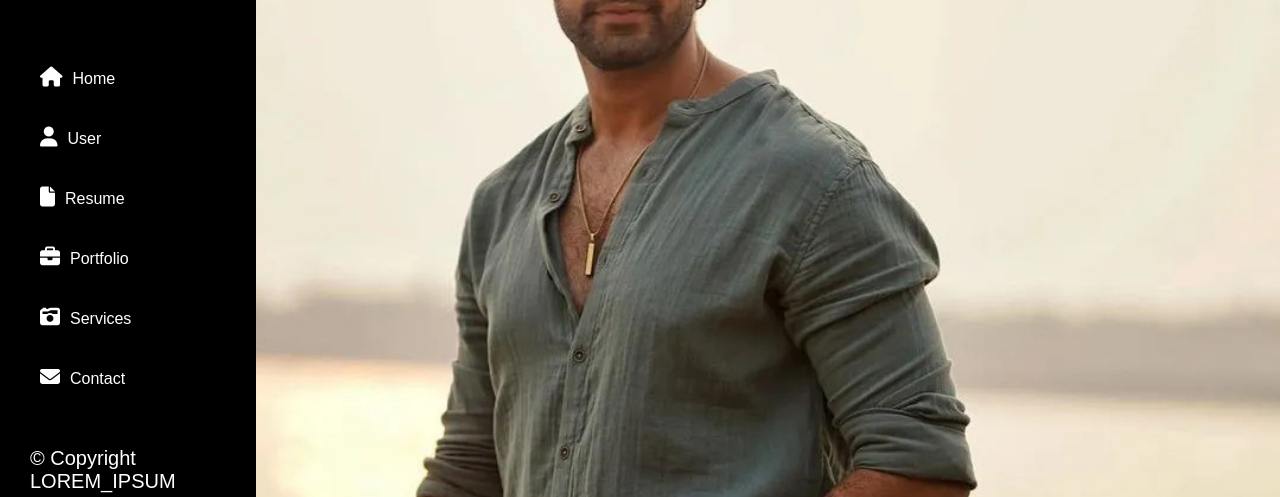
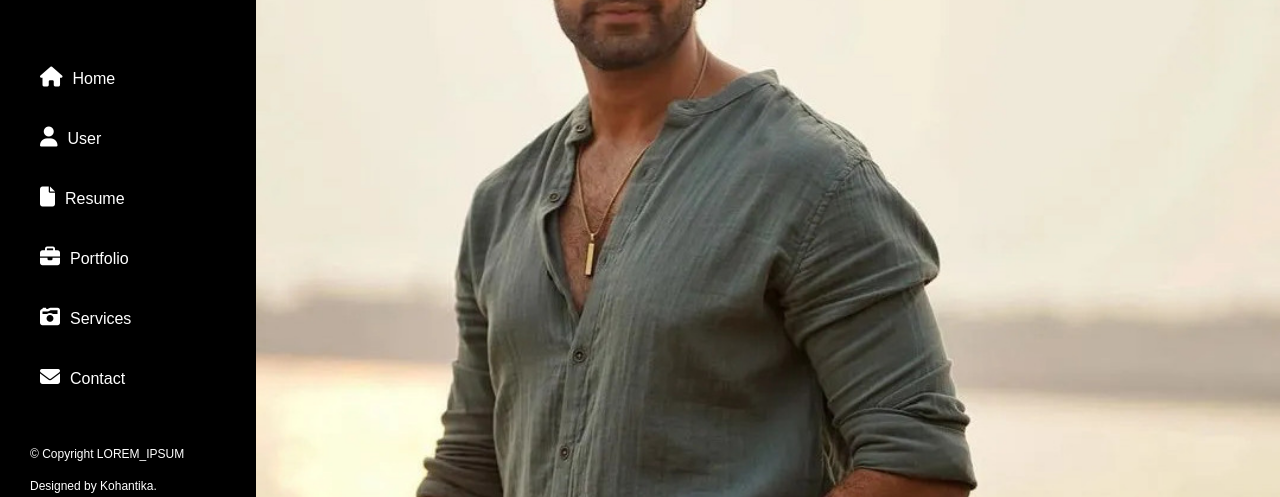
Before and after one commit to kohantikanath/HackathonWebDevProject, a plain HTML site: page Hackathon-1-main/index.html in a window 1280 px wide. Shown: the part 303-800 px from the top of the page. Drawn offline with Linux system fonts and the light colour scheme.

Commit message:
Update style.css

```diff
--- a/Hackathon-1-main/style.css
+++ b/Hackathon-1-main/style.css
@@ -21,7 +21,7 @@
     display: flex;
   }
   p{
-    font-size: 20px;
+    font-size: 12px;
   }
   .sidebar .who{
     margin: 20px;
@@ -611,9 +611,7 @@ h5{
 #Testimonial1,#p4,#hr4{
     margin-left: 30px;
 }
-#Portfolio1{
-    /*background-color: rgb(245,245,251);*/
-}
+
 .testimonial-message{
     display: flex;
     margin-left: 30px;
```
